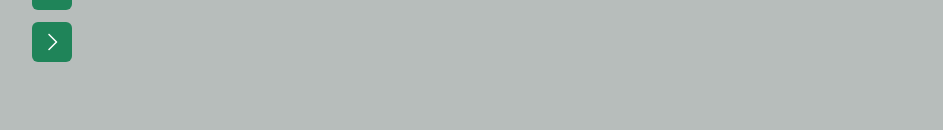
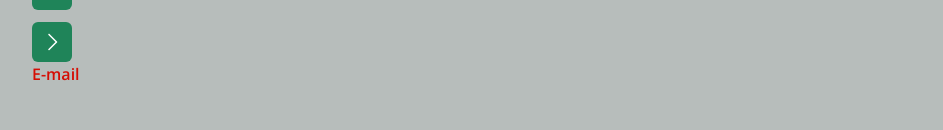
Before and after one commit to juniorbonini/refund-app, a React (Vite) app: page / in a window 1280 px wide. Shown: the part 170-300 px from the top of the page, without its empty margins (168-1111 px from the left). Built offline with nearby package versions, Linux system fonts and the light colour scheme.

Commit message:
feat: Label componte criado.

```diff
--- /dev/null
+++ b/src/components/FormField/Label/index.tsx
@@ -0,0 +1,18 @@
+import {
+  labelVariants,
+  type LabelProps,
+} from "../../../types/FormField/Label/label";
+
+export function Label({
+  size,
+  tone,
+  className,
+  children,
+  ...props
+}: LabelProps) {
+  return (
+    <label className={labelVariants({ size, tone, className })} {...props}>
+      {children}
+    </label>
+  );
+}
--- a/src/pages/Layout/index.tsx
+++ b/src/pages/Layout/index.tsx
@@ -11,6 +11,7 @@ import ArrowLeft from "../../assets/icons/caret-left.svg?react";
 
 // @ts-expect-error: module declaration for SVG React import
 import ArrowRight from "../../assets/icons/caret-right.svg?react";
+import { Label } from "../../components/FormField/Label";
 
 export function Layout() {
   return (
@@ -21,6 +22,11 @@ export function Layout() {
         <Icon svg={ArrowLeft} className="fill-white" size="md" />
         <Icon svg={ArrowRight} className="fill-white" size="md" />
       </div>
+      <div>
+        <Label tone="error">
+           E-mail
+        </Label>
+      </div>
       <Outlet />
     </div>
   );
--- a/src/theme/index.css
+++ b/src/theme/index.css
@@ -11,6 +11,7 @@
   --color-gray-500: #F9FBFA;
   --color-green-100: #1F8459;
   --color-green-200: #2CB178;
+  --color-red-500: #D50E04;
 
   --font-sans: "Open Sans", sans-serif;
 }
--- /dev/null
+++ b/src/types/FormField/Label/label.ts
@@ -0,0 +1,26 @@
+import type React from "react";
+import { tv, type VariantProps } from "tailwind-variants";
+
+export const labelVariants = tv({
+  base: "block font-medium leading-4 transiton-colors",
+  variants: {
+    size: {
+      md: "text-md",
+    },
+    tone: {
+      default: "text-gray-200",
+      active: "text-green-200 font-semibold",
+      error: "text-red-500 font-semibold",
+    },
+  },
+  defaultVariants: {
+    size: "md",
+    tone: "default",
+  },
+});
+
+export type LabelProps = React.LabelHTMLAttributes<HTMLLabelElement> &
+  VariantProps<typeof labelVariants> & {
+    children?: React.ReactNode;
+    className?: string;
+  };
```
Also changed, not shown: src/types/FormField/form-field.ts (added, +8 -0 lines), src/components/FormField/Control/index.tsx (added), src/components/FormField/Error/index.tsx (added), src/types/FormField/Error/error.ts (added).
